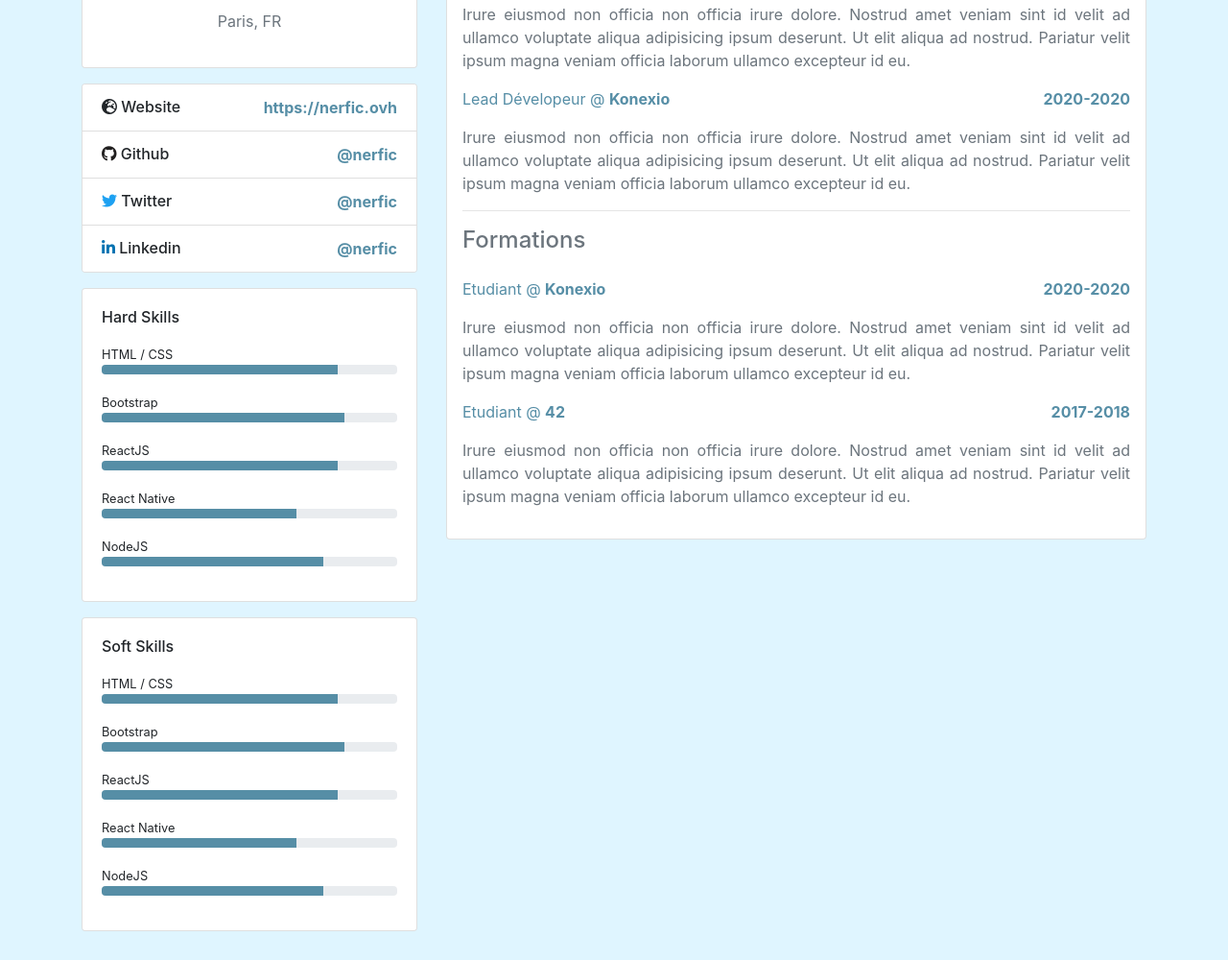
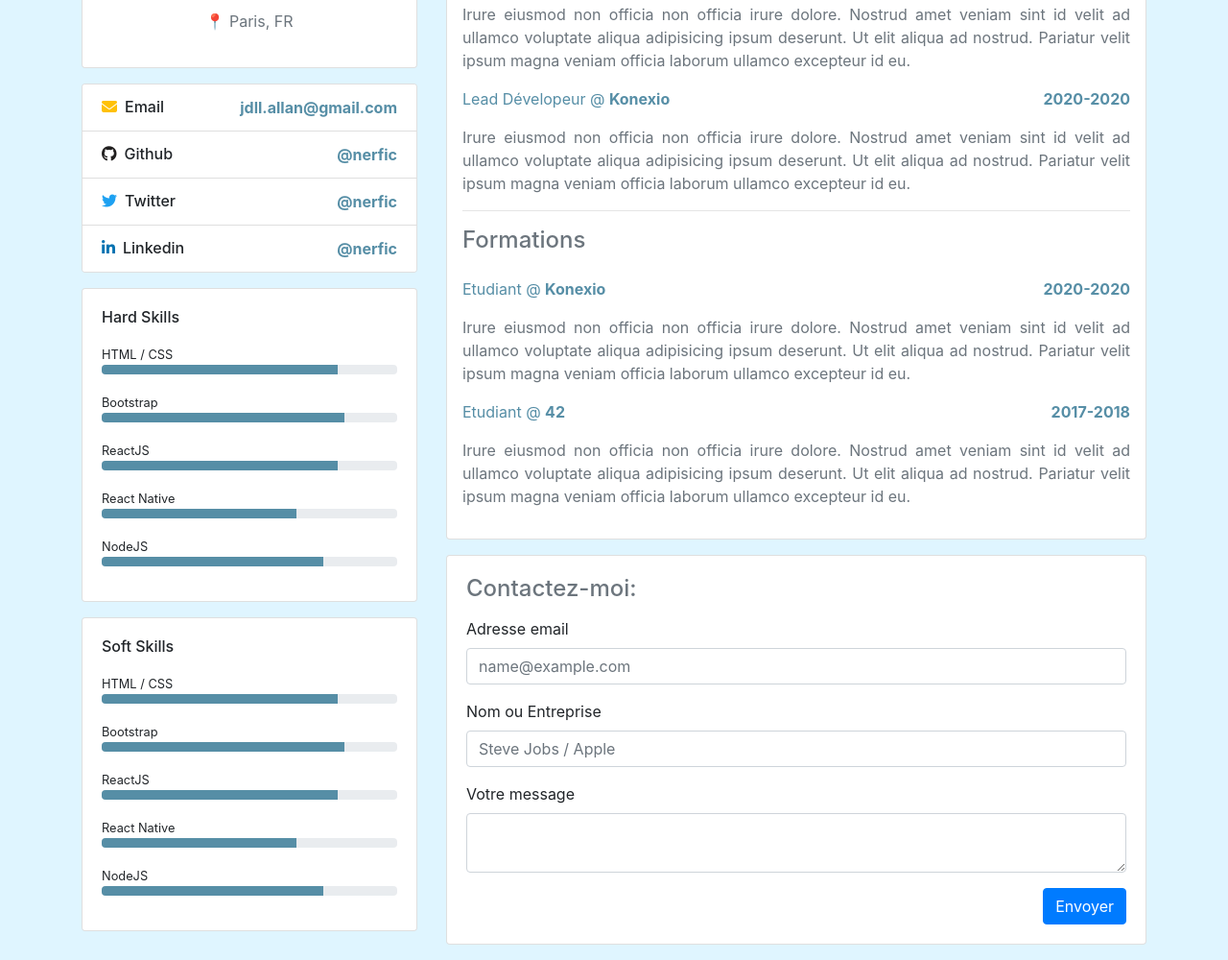
Before and after one commit to nerfic/portfolio-bootstrap, a plain HTML site: page index.html in a window 1280 px wide. Shown: the part 330-1330 px from the top of the page at 96% size. Drawn offline with nearby package versions, Linux system fonts and the light colour scheme.

Commit message:
final first version

```diff
--- a/assets/css/styles.css
+++ b/assets/css/styles.css
@@ -57,6 +57,10 @@ a:hover {
     margin: 0 auto;
 }
 
+a img:hover {
+    opacity: 0.5;
+	transition: .3s ease-in-out;
+}
 
 /* Colors */
 
--- a/index.html
+++ b/index.html
@@ -26,7 +26,7 @@
                 <div class="mt-3">
                   <h4>Allan</h4>
                   <p class="text-secondary">Full Stack Developer</p>
-                  <p class="text-secondary">Paris, FR</p>
+                  <p class="text-secondary">📍 Paris, FR</p>
                 </div>
               </div>
             </div>
@@ -38,20 +38,21 @@
           <div class="card mb-3">
             <ul class="list-group list-group-flush">
               <li class="list-group-item d-flex justify-content-between align-items-center flex-wrap">
-                <h6 class="mb-0"><i class="fas fa-globe-europe"></i> Website</h6>
-                <span class="text-secondary"><a href="#">https://nerfic.ovh</a></span>
+                <h6 class="mb-0"><i class="text-warning fas fa-envelope mr-2"></i>Email</h6>
+                <span class="text-secondary"><a href="mailto:jdll.allan@gmail.com">jdll.allan@gmail.com</a></span>
               </li>
               <li class="list-group-item d-flex justify-content-between align-items-center flex-wrap">
-                <h6 class="mb-0"><i class="fab fa-github github"></i> Github</h6>
-                <span class="text-secondary"><a href="#">@nerfic</a></span>
+                <h6 class="mb-0"><i class="fab fa-github github mr-2"></i>Github</h6>
+                <span class="text-secondary"><a href="https://github.com/nerfic" target="_blank">@nerfic</a></span>
               </li>
               <li class="list-group-item d-flex justify-content-between align-items-center flex-wrap">
-                <h6 class="mb-0"><i class="fab fa-twitter twitter"></i> Twitter</h6>
-                <span class="text-secondary"><a href="#">@nerfic</a></span>
+                <h6 class="mb-0"><i class="fab fa-twitter twitter mr-2"></i>Twitter</h6>
+                <span class="text-secondary"><a href="https://twitter.com/nerfic" target="_blank">@nerfic</a></span>
               </li>
               <li class="list-group-item d-flex justify-content-between align-items-center flex-wrap">
-                <h6 class="mb-0"><i class="fab fa-linkedin-in linkedin"></i> Linkedin</h6>
-                <span class="text-secondary"><a href="#">@nerfic</a></span>
+                <h6 class="mb-0"><i class="fab fa-linkedin-in linkedin mr-2"></i>Linkedin</h6>
+                <span class="text-secondary"><a href="https://www.linkedin.com/in/nerfic/"
+                    target="_blank">@nerfic</a></span>
               </li>
             </ul>
           </div>
@@ -138,7 +139,7 @@
                 </li>
                 <li class="nav-item">
                   <a class="nav-link" id="project-tab" data-toggle="tab" href="#two" role="tab" aria-controls="Two"
-                    aria-selected="false">Projects</a>
+                    aria-selected="false">Projets</a>
                 </li>
               </ul>
             </div>
@@ -260,6 +261,28 @@
             </div>
             <!-- /Tabs -->
           </div>
+
+          <div class="card mb-3">
+            <div class="card-body">
+              <h4 class="text-muted mb-3"></i>Contactez-moi:</h4>
+              <form>
+                <div class="form-group">
+                  <label for="email">Adresse email</label>
+                  <input type="email" class="form-control" id="email" placeholder="name@example.com" required>
+                </div>
+                <div class="form-group">
+                  <label for="name">Nom ou Entreprise</label>
+                  <input type="text" class="form-control" id="name" placeholder="Steve Jobs / Apple" required>
+                </div>
+                <div class="form-group">
+                  <label for="message">Votre message</label>
+                  <textarea class="form-control" id="message" rows="2" required></textarea>
+                </div>
+                <button type="sumbit" class="float-right btn btn-primary">Envoyer</button>
+              </form>
+            </div>
+          </div>
+
         </div>
       </div>
     </div>
```
